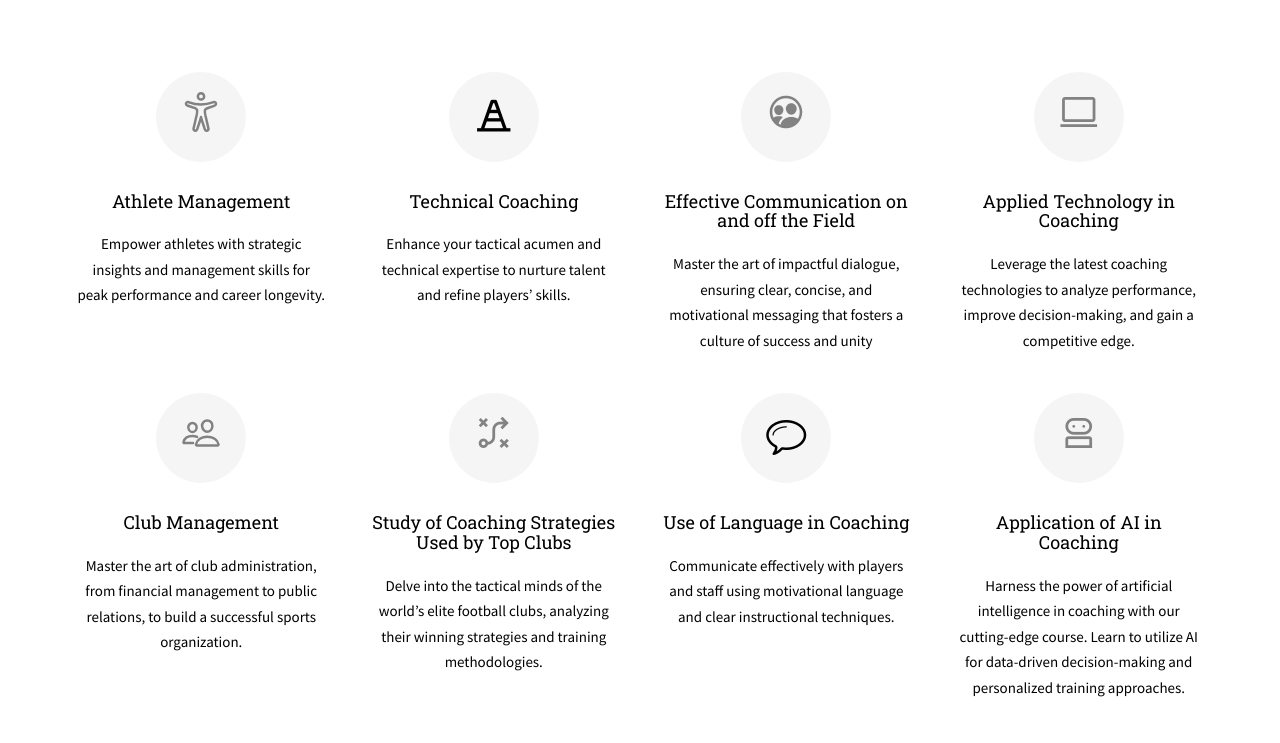
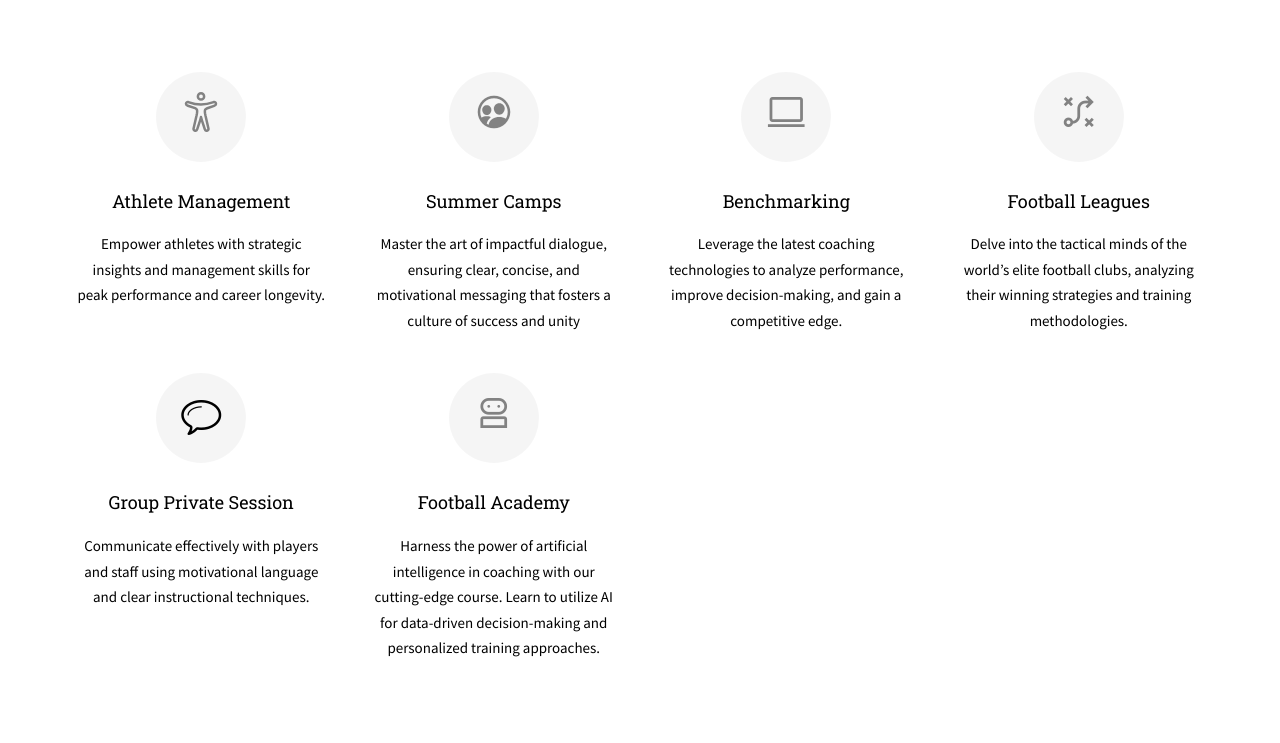
Before and after one commit to Belldevs/EDUBALL-AGAIN, a plain HTML site: page index.html in a window 1280 px wide. Shown: the part 1004-1747 px from the top of the page. Drawn offline with nearby package versions, Linux system fonts and the light colour scheme; files whose address does not match are found by name.

Commit message:
Update index.html

```diff
--- a/index.html
+++ b/index.html
@@ -213,24 +213,15 @@
 						</div>
 					</div>
 				</div>
-				<div class="col-md-3 col-sm-6 text-center animate-box">
-					<div class="services">
-						<span class="icon">
-							<i class='bx bx-traffic-cone'></i>
-						</span>
-						<div class="desc">
-							<h3><a href="#">Technical Coaching </a></h3>
-							<p style="color:black; font-weight:400; font-size:15px;">Enhance your tactical acumen and technical expertise to nurture talent and refine players’ skills.</p>
-						</div>
-					</div>
-				</div>
+
+
 				<div class="col-md-3 col-sm-6 text-center animate-box">
 					<div class="services">
 						<span class="icon">
 							<ion-icon style="font-size:40px; align-items:center; margin:20px;" name="people-circle-outline"></ion-icon>
 						</span>
 						<div class="desc">
-							<h3><a href="#">Effective Communication on and off the Field</a></h3>
+							<h3><a href="#">Summer Camps</a></h3>
 							<p style="color:black; font-weight:400; font-size:15px;">Master the art of impactful dialogue,
 								 ensuring clear, concise, and motivational messaging that fosters a culture of success and unity</p>
 						</div>
@@ -244,22 +235,12 @@
 								</span>
 						</span>
 						<div class="desc">
-							<h3><a href="#"> Applied Technology in Coaching</a></h3>
+							<h3><a href="#">Benchmarking</a></h3>
 							<p style="color:black; font-weight:400; font-size:15px;">Leverage the latest coaching technologies to analyze performance, improve decision-making, and gain a competitive edge.</p>
 						</div>
 					</div>
 				</div>
-				<div class="col-md-3 col-sm-6 text-center animate-box">
-					<div class="services">
-						<span class="icon">
-							<ion-icon style="font-size:40px; align-items:center; margin:20px;" name="people-outline"></ion-icon>
-						</span>
-						<div class="desc">
-							<h3><a href="#">Club Management</a></h3>
-							<p style="color:black; font-weight:400; font-size:15px;">Master the art of club administration, from financial management to public relations, to build a successful sports organization.</p>
-						</div>
-					</div>
-				</div>
+
 				<div class="col-md-3 col-sm-6 text-center animate-box">
 					<div class="services">
 						<span class="icon">
@@ -268,7 +249,7 @@
 								</span>
 						</span>
 						<div class="desc">
-							<h3><a href="#">Study of Coaching Strategies Used by Top Clubs</a></h3>
+							<h3><a href="#">Football Leagues</a></h3>
 							<p style="color:black; font-weight:400; font-size:15px;">Delve into the tactical minds of the world’s elite football clubs,
 								 analyzing their winning strategies and training methodologies.</p>
 						</div>
@@ -280,7 +261,7 @@
 							<i class="icon-bubble3"></i>
 						</span>
 						<div class="desc">
-							<h3><a href="#">Use of Language in Coaching</a></h3>
+							<h3><a href="#">Group Private Session</a></h3>
 							<p style="color:black; font-weight:400; font-size:15px;">Communicate effectively with players and staff using motivational language and clear instructional techniques.</p>
 						</div>
 					</div>
@@ -293,7 +274,7 @@
 								</span>
 						</span>
 						<div class="desc">
-							<h3><a href="#">Application of AI in Coaching</a></h3>
+							<h3><a href="#">Football Academy </a></h3>
 							<p style="color:black; font-weight:400; font-size:15px;"> Harness the power of artificial intelligence in coaching with our cutting-edge course. Learn to utilize AI for data-driven decision-making and personalized training approaches.</p>
 						</div>
 					</div>
@@ -301,11 +282,6 @@
 			</div>
 		</div>
 	</div>
-
-
-
-
-
 
 
 
@@ -452,7 +428,7 @@
 			<div class="row animate-box">
 				<div class="col-md-6 col-md-offset-3 text-center fh5co-heading">
 					<h2>What you will get </h2>
-					<p> Our program offers a wide range of training modules covering all aspects of soccer coaching. From understanding player psychology to mastering game strategies, we’ve got you covered.</p>
+					<p style="color:black;"> Whether you are an aspiring football manager pushing to be the next big name on the global stage, a passionate player committed to the journey of becoming a professional baller, or a regular football socialite who enjoys a game of footy after work, our Football and Coacching Academy is for you</p>
 				</div>
 			</div>
 			<div class="row">
@@ -474,6 +450,7 @@
                      </div>
                      <div class="wrap-price">
                      	<ul class="pricing__feature-list">
+
 	                        <li class="pricing__feature">One Week Trial</li>
 	                        <li class="pricing__feature">Limited Courses</li>
 	                        <li class="pricing__feature">Free 3 Lessons</li>
@@ -502,6 +479,11 @@
                      </div>
                      <div class="wrap-price">
                      	<ul class="pricing__feature-list">
+				<style>
+					li{
+						color:black;
+					}
+				</style>
 	                        <li class="pricing__feature">One Year Standard Access</li>
 	                        <li class="pricing__feature">Limited Courses</li>
 	                        <li class="pricing__feature">300+ Lessons</li>
@@ -531,6 +513,11 @@
                      </div>
                      <div class="wrap-price">
                      	<ul class="pricing__feature-list">
+				<style>
+					li{
+						color:black;
+					}
+				</style>
 	                        <li class="pricing__feature">Life Time Access</li>
 	                        <li class="pricing__feature">Unlimited All Courses</li>
 	                        <li class="pricing__feature">7000+ Lessons &amp; Growing</li>
```
